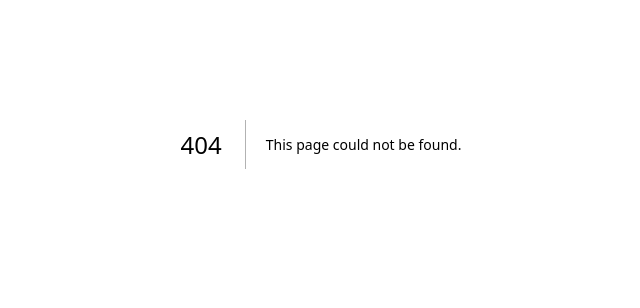
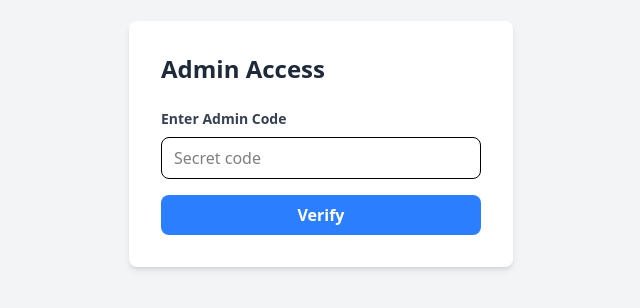
Before and after one commit to AdityaAB4/Travel-template, a Next.js app: page /admin in a window 1280 px wide. Before the commit this address had no page. Shown: the part 256-564 px from the top of the page, without its empty margins (319-959 px from the left). Built offline with nearby package versions, Linux system fonts and the light colour scheme.

Commit message:
admin context added

```diff
--- /dev/null
+++ b/src/app/admin/layout.js
@@ -0,0 +1,8 @@
+export const metadata = {
+  title: "Admin",
+  description: "Admin desc",
+};
+
+export default function AdminLayout({ children }) {
+  return <div className={``}>{children}</div>;
+}
--- /dev/null
+++ b/src/app/admin/page.js
@@ -0,0 +1,47 @@
+"use client";
+
+import { useState } from "react";
+import { useUser } from "../contexts/UserContext";
+import { useRouter } from "next/navigation";
+
+export default function page() {
+  const { setUserRole } = useUser();
+  const [code, setCode] = useState("");
+  const router = useRouter();
+
+  const handleSubmit = (e) => {
+    e.preventDefault();
+    if (code.toLowerCase() === "admin") {
+      setUserRole("admin");
+      router.push("/");
+    }
+  };
+
+  return (
+    <div className="min-h-screen flex items-center justify-center bg-gray-100">
+      <div className="bg-white p-8 rounded-lg shadow-md w-96">
+        <h1 className="text-2xl font-bold mb-6 text-gray-800">Admin Access</h1>
+        <form onSubmit={handleSubmit}>
+          <div className="mb-4">
+            <label className="block text-gray-700 text-sm font-semibold mb-2">
+              Enter Admin Code
+            </label>
+            <input
+              type="password"
+              value={code}
+              onChange={(e) => setCode(e.target.value)}
+              className="w-full px-3 py-2 border rounded-lg focus:outline-none focus:ring-2 focus:ring-blue-500"
+              placeholder="Secret code"
+            />
+          </div>
+          <button
+            type="submit"
+            className="w-full bg-blue-500 hover:bg-blue-600 text-white font-bold py-2 px-4 rounded-lg transition duration-200"
+          >
+            Verify
+          </button>
+        </form>
+      </div>
+    </div>
+  );
+}
--- /dev/null
+++ b/src/app/contexts/UserContext.js
@@ -0,0 +1,24 @@
+// contexts/UserContext.tsx
+"use client";
+import { createContext, useContext, useState } from "react";
+
+const UserContext = createContext({
+  role: "user",
+  setUserRole: () => {},
+});
+
+export const UserProvider = ({ children }) => {
+  const [role, setRole] = useState("user");
+
+  const setUserRole = (newRole) => {
+    setRole(newRole);
+  };
+
+  return (
+    <UserContext.Provider value={{ role, setUserRole }}>
+      {children}
+    </UserContext.Provider>
+  );
+};
+
+export const useUser = () => useContext(UserContext);
--- a/src/app/layout.js
+++ b/src/app/layout.js
@@ -1,5 +1,23 @@
-import { Geist, Geist_Mono } from "next/font/google";
+// import { Geist, Geist_Mono } from "next/font/google";
+// import "./globals.css";
+
+// export const metadata = {
+//   title: "Hotel",
+//   description: "Book your dream package now",
+// };
+
+// export default function RootLayout({ children }) {
+//   return (
+//     <html lang="en">
+//       <body className={``}>{children}</body>
+//     </html>
+//   );
+// }
+
+// app/layout.tsx
+
 import "./globals.css";
+import { UserProvider } from "./contexts/UserContext";
 
 export const metadata = {
   title: "Hotel",
@@ -9,7 +27,9 @@ export const metadata = {
 export default function RootLayout({ children }) {
   return (
     <html lang="en">
-      <body className={``}>{children}</body>
+      <body>
+        <UserProvider>{children}</UserProvider>
+      </body>
     </html>
   );
 }
--- a/src/app/packages/page.js
+++ b/src/app/packages/page.js
@@ -1,9 +1,15 @@
+"use client";
 import React from "react";
 import Navbar from "../components/Navbar";
 import Image from "next/image";
 import Footer from "../components/Footer";
+import { useUser } from "../contexts/UserContext";
+import { FiEdit, FiTrash2 } from "react-icons/fi";
+import { FaEye, FaEyeSlash } from "react-icons/fa";
 
 const page = () => {
+  const { role } = useUser();
+
   const HOT_DEALS = [
     {
       url: "https://plus.unsplash.com/premium_photo-1672855635926-c0c4c0483bf6?w=600&auto=format&fit=crop&q=80",
@@ -21,11 +27,27 @@ const page = () => {
       title: "Maldives Escape",
     },
   ];
+
+  const handleEdit = (id) => {
+    console.log("Edit item:", id);
+  };
+
+  const handleDelete = (id) => {
+    console.log("Delete item:", id);
+  };
+
+  const handleToggleDisable = (id) => {
+    console.log("Toggle disable for:", id);
+  };
+
   return (
     <main>
       <Navbar />
       <section className="py-16 bg-white">
         <div className="max-w-6xl mx-auto px-4">
+          <h1 className="my-4">
+            {role === "admin" && <span>Welcome {role}</span>}
+          </h1>
           <div className="flex justify-between items-center mb-8">
             <h2 className="text-3xl font-bold">Hot Deals 🔥</h2>
             <a href="#" className="text-pink-600 hover:underline">
@@ -36,13 +58,50 @@ const page = () => {
             {HOT_DEALS.map((item, i) => (
               <div
                 key={i}
-                className="border border-pink-400 rounded-xl overflow-hidden hover:shadow-lg transition-shadow"
+                className="border border-pink-400 rounded-xl overflow-hidden hover:shadow-lg transition-shadow relative"
+              >
+                {/* Admin Actions */}
+                {role === "admin" && (
+                  <div className="absolute top-2 right-2 flex space-x-2 bg-white/90 backdrop-blur-sm p-2 rounded-lg shadow-sm z-10">
+                    <button
+                      onClick={() => handleEdit(item.id)}
+                      className="text-blue-600 hover:text-blue-800"
+                    >
+                      <FiEdit className="h-5 w-5" />
+                    </button>
+
+                    <button
+                      onClick={() => handleDelete(item.id)}
+                      className="text-red-600 hover:text-red-800"
+                    >
+                      <FiTrash2 className="h-5 w-5" />
+                    </button>
+
+                    <button
+                      onClick={() => handleToggleDisable(item.id)}
+                      className="text-yellow-600 hover:text-yellow-800"
+                    >
+                      {item.disabled ? (
+                        <FaEyeSlash className="h-5 w-5" />
+                      ) : (
+                        <FaEye className="h-5 w-5" />
+                      )}
+                    </button>
+                  </div>
+                )}
+
+                {/* Card Content */}
+                <div
+                  className={`relative ${
+                    item.disabled ? "opacity-50 grayscale" : ""
+                  }`}
                 >
                   <Image
                     src={item.url}
                     width={400}
                     height={300}
                     alt="Special Offer"
+                    className="object-cover"
                   />
                   <div className="p-4">
                     <div className="flex justify-between mb-2">
@@ -52,9 +111,15 @@ const page = () => {
                     <h3 className="font-bold mb-2">Luxury Bali Retreat</h3>
                     <div className="flex justify-between items-center">
                       <span className="text-2xl font-bold">$1599</span>
-                    <button className="px-4 py-2 bg-pink-600 text-white rounded-lg hover:bg-pink-700 cursor-pointer">
+                      <button
+                        className={`px-4 py-2 bg-pink-600 text-white rounded-lg hover:bg-pink-700 cursor-pointer ${
+                          item.disabled ? "opacity-50 cursor-not-allowed" : ""
+                        }`}
+                        disabled={item.disabled}
+                      >
                         Book Now
                       </button>
+                    </div>
                   </div>
                 </div>
               </div>
```
Lines whose indentation alone changed are shown as unchanged.
